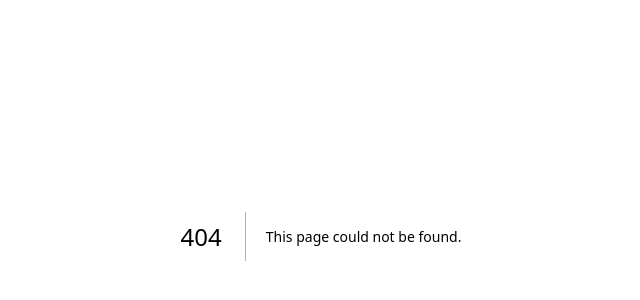
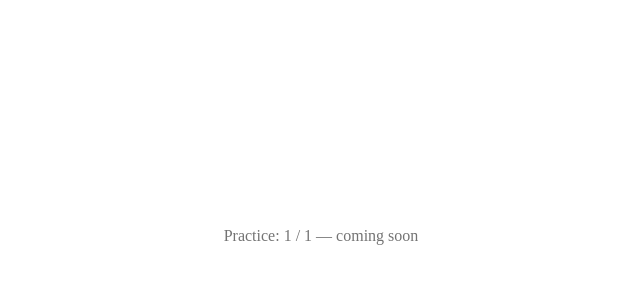
Before and after one commit to eliasperezdev/app-english-conversational, a Next.js app: page /practice/1/1 in a window 1280 px wide. Before the commit this address had no page. Shown: the part 164-464 px from the top of the page, without its empty margins (319-959 px from the left). Built offline with nearby package versions, Linux system fonts and the light colour scheme.

Commit message:
add building

```diff
--- /dev/null
+++ b/app/api/chat/route.ts
@@ -0,0 +1,3 @@
+export async function POST() {
+  return new Response("API route — coming soon", { status: 200 })
+}
--- /dev/null
+++ b/app/chat/page.tsx
@@ -0,0 +1,7 @@
+export default function ChatPage() {
+  return (
+    <main className="flex min-h-screen items-center justify-center">
+      <p className="text-muted-foreground">Free chat — coming soon</p>
+    </main>
+  )
+}
--- /dev/null
+++ b/app/practice/[level]/[topic]/page.tsx
@@ -0,0 +1,14 @@
+interface Props {
+  params: Promise<{ level: string; topic: string }>
+}
+
+export default async function PracticeSessionPage({ params }: Props) {
+  const { level, topic } = await params
+  return (
+    <main className="flex min-h-screen items-center justify-center">
+      <p className="text-muted-foreground">
+        Practice: {level.toUpperCase()} / {topic} — coming soon
+      </p>
+    </main>
+  )
+}
--- /dev/null
+++ b/app/practice/page.tsx
@@ -0,0 +1,7 @@
+export default function PracticePage() {
+  return (
+    <main className="flex min-h-screen items-center justify-center">
+      <p className="text-muted-foreground">Practice selector — coming soon</p>
+    </main>
+  )
+}
```
